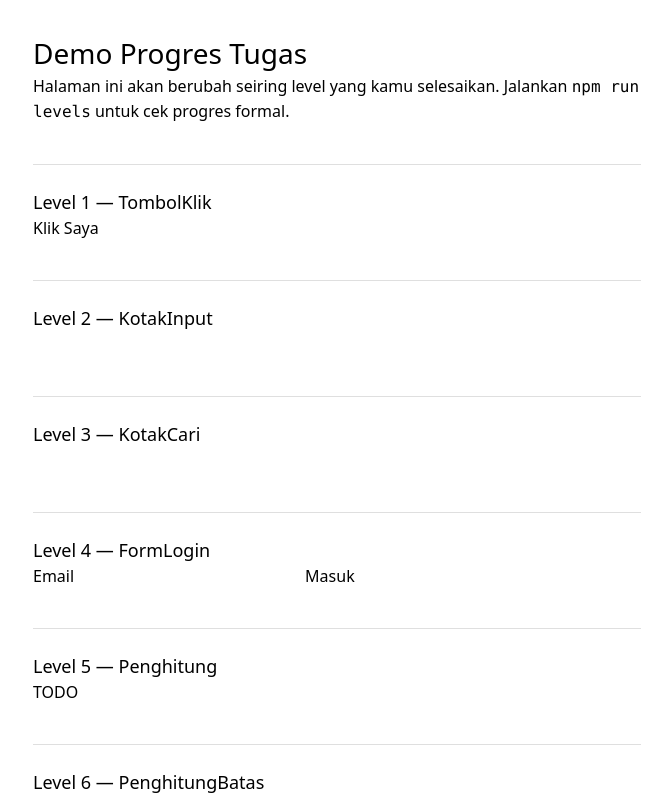
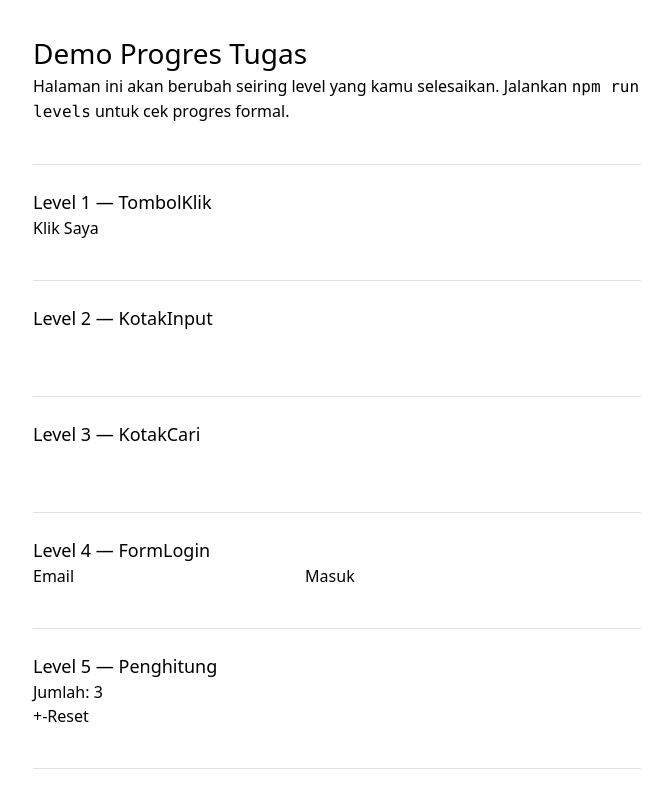
Before and after one commit to webdev-if-its/frontend-5053241002, a React (Vite) app in the folder pertemuan-04/: page / in a window 1280 px wide. Shown: the top 797 px of the page, without its empty margins (303-975 px from the left). Built offline with nearby package versions, Linux system fonts and the light colour scheme.

Commit message:
pertemuan-04: level 5 selesai

```diff
--- a/pertemuan-04/src/components/Penghitung.tsx
+++ b/pertemuan-04/src/components/Penghitung.tsx
@@ -3,6 +3,18 @@
 // teks "Jumlah: {angka}" plus tiga tombol: "+" (tambah 1), "-" (kurangi 1),
 // "Reset" (kembali ke nilai awal).
 // Lihat SOAL.md untuk kontrak lengkap.
-export function Penghitung(props: any) {
-  return <p>TODO</p>
+
+import { useState } from "react";
+
+export function Penghitung({awal =0}: { awal?: number }) {
+  const [angka, setAngka] = useState<number>(awal);
+
+  return (
+    <div>
+      <p>Jumlah: {angka}</p>
+      <button onClick={() => setAngka(angka + 1)}>+</button>
+      <button onClick={() => setAngka(angka - 1)}>-</button>
+      <button onClick={() => setAngka(awal)}>Reset</button>
+    </div>
+  );
 }
```
